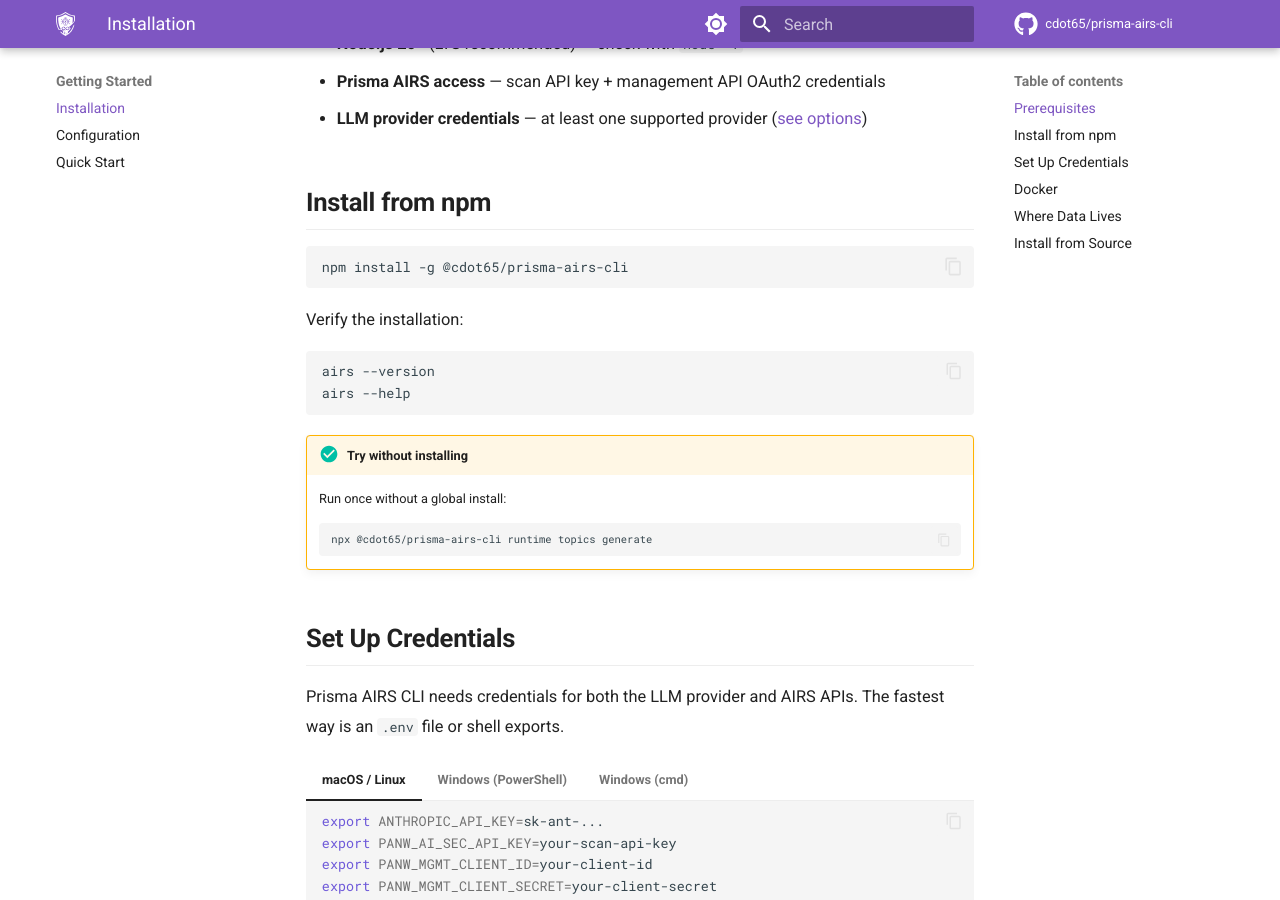
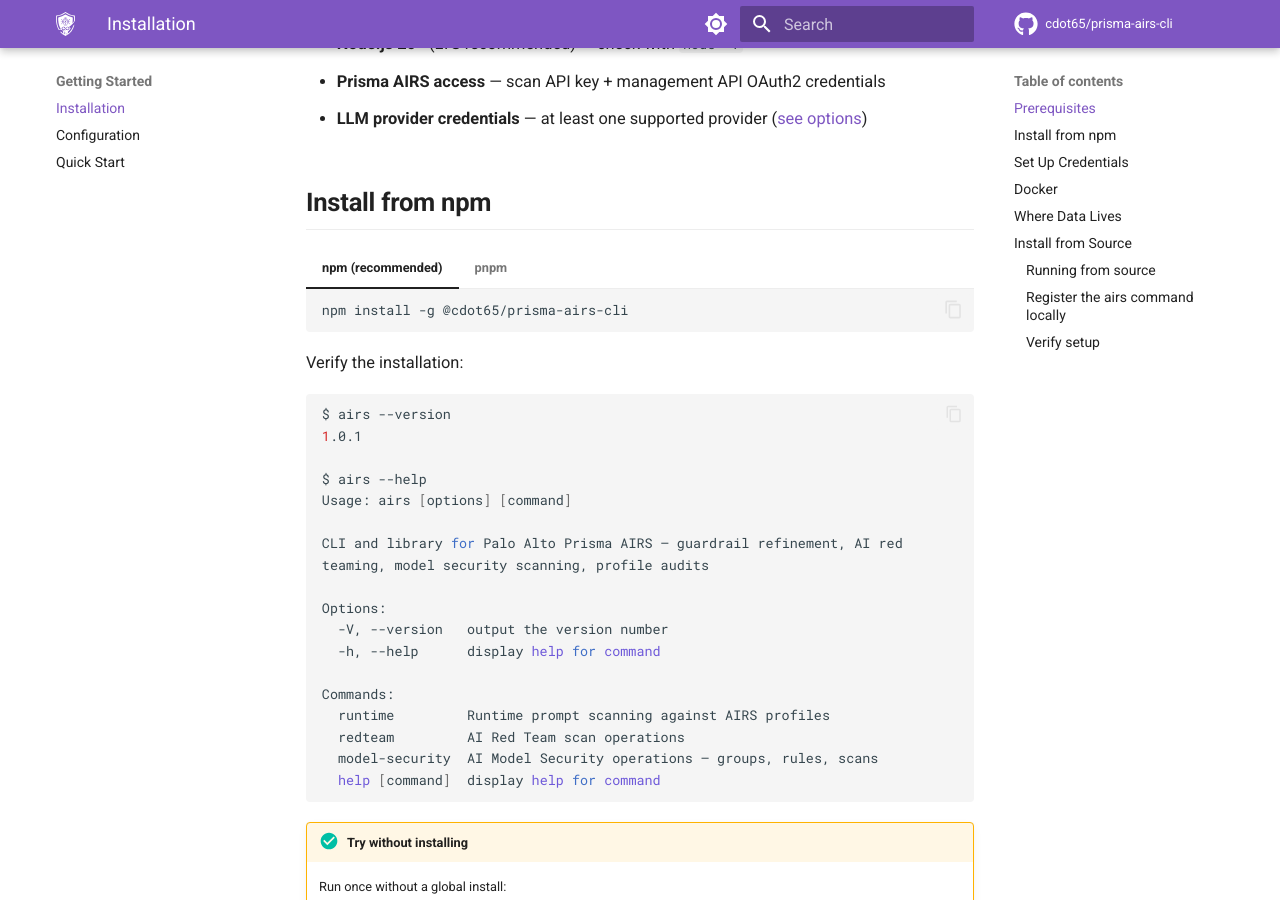
Before and after one commit to cdot65/prisma-airs-cli, an MkDocs documentation site: the page built from docs/getting-started/installation.md, in a window 1280 px wide and 900 px high, scrolled down 403 px. Built offline with MkDocs 1.6.1 and Material for MkDocs 9.7.7, drawn with Linux system fonts in a browser that asks for light colours; comment, search, counter and statistics services are not loaded; some of the changed text lies outside the part shown.

Commit message:
docs: improve installation for all user journeys (#3)
- Add pnpm global install option with PATH warning and pnpm setup fix
- Add real --version and --help output to verify installation
- Add pnpm link --global instructions for source installs
- Update local-setup.md with airs command registration section
- Update README install section with verification step and links

Co-authored-by: Claude Opus 4.6 <noreply@anthropic.com>

````diff
--- a/docs/getting-started/installation.md
+++ b/docs/getting-started/installation.md
@@ -16,15 +16,46 @@ Before you begin, make sure you have:
 
 ## Install from npm
 
-```bash
-npm install -g @cdot65/prisma-airs-cli
-```
+=== "npm (recommended)"
+
+    ```bash
+    npm install -g @cdot65/prisma-airs-cli
+    ```
+
+=== "pnpm"
+
+    ```bash
+    pnpm add -g @cdot65/prisma-airs-cli
+    ```
+
+    !!! warning "pnpm global bin PATH"
+        pnpm's global bin directory is often not in your `PATH` by default. If `airs` is not found after install, run:
+        ```bash
+        pnpm setup
+        ```
+        Then restart your terminal. This adds pnpm's global bin to your shell profile.
 
 Verify the installation:
 
 ```bash
-airs --version
-airs --help
+$ airs --version
+1.0.1
+
+$ airs --help
+Usage: airs [options] [command]
+
+CLI and library for Palo Alto Prisma AIRS — guardrail refinement, AI red
+teaming, model security scanning, profile audits
+
+Options:
+  -V, --version   output the version number
+  -h, --help      display help for command
+
+Commands:
+  runtime         Runtime prompt scanning against AIRS profiles
+  redteam         AI Red Team scan operations
+  model-security  AI Model Security operations — groups, rules, scans
+  help [command]  display help for command
 ```
 
 !!! tip "Try without installing"
@@ -142,24 +173,33 @@ cp .env.example .env
 
 Requires **pnpm >= 8** (`corepack enable` to install).
 
-=== "Development"
+### Running from source
 
-    Run directly via `tsx` — no build step needed:
+=== "Development (tsx, no build)"
 
     ```bash
     pnpm run dev runtime topics generate
     ```
 
-=== "Production"
-
-    Compile TypeScript, then run the output:
+=== "Production (compiled)"
 
     ```bash
     pnpm run build
     node dist/cli/index.js runtime topics generate
     ```
 
-Verify everything works:
+### Register the `airs` command locally
+
+To make the `airs` command available in your terminal from a source checkout:
+
+```bash
+pnpm run build
+pnpm link --global
+```
+
+Then `airs --version`, `airs runtime scan`, etc. work anywhere. Changes require re-running `pnpm run build` to take effect.
+
+### Verify setup
 
 ```bash
 pnpm test          # All tests (no AIRS creds needed)
````
Also changed, not shown: README.md (+2 -1 lines), docs/development/local-setup.md (+13 -1 lines).
